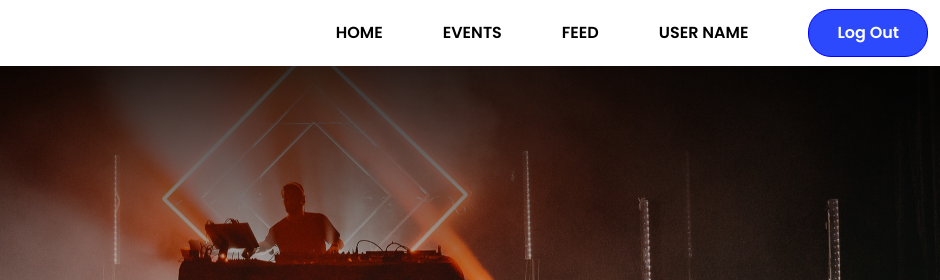
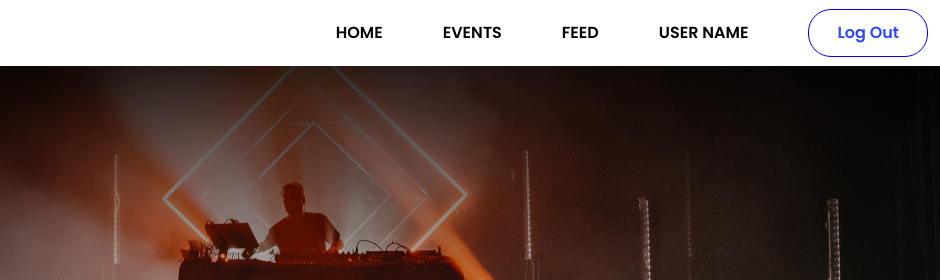
Before and after one commit to amit-504/for-loop-page, a plain HTML site: page index.html in a window 1280 px wide. In both pictures the pointer is over the button "Log Out". Shown: the top 280 px of the page, 340-1280 px from the left. Drawn offline with Linux system fonts and the light colour scheme.

Commit message:
hover on log-out btn. in navbar

```diff
--- a/assets/css/style.css
+++ b/assets/css/style.css
@@ -255,6 +255,8 @@
 
 .btn-info1:hover {
     cursor: pointer;
+    background-color: #FFFFFF;
+    color: #2C49FE;
 }
 
 .links {
```
